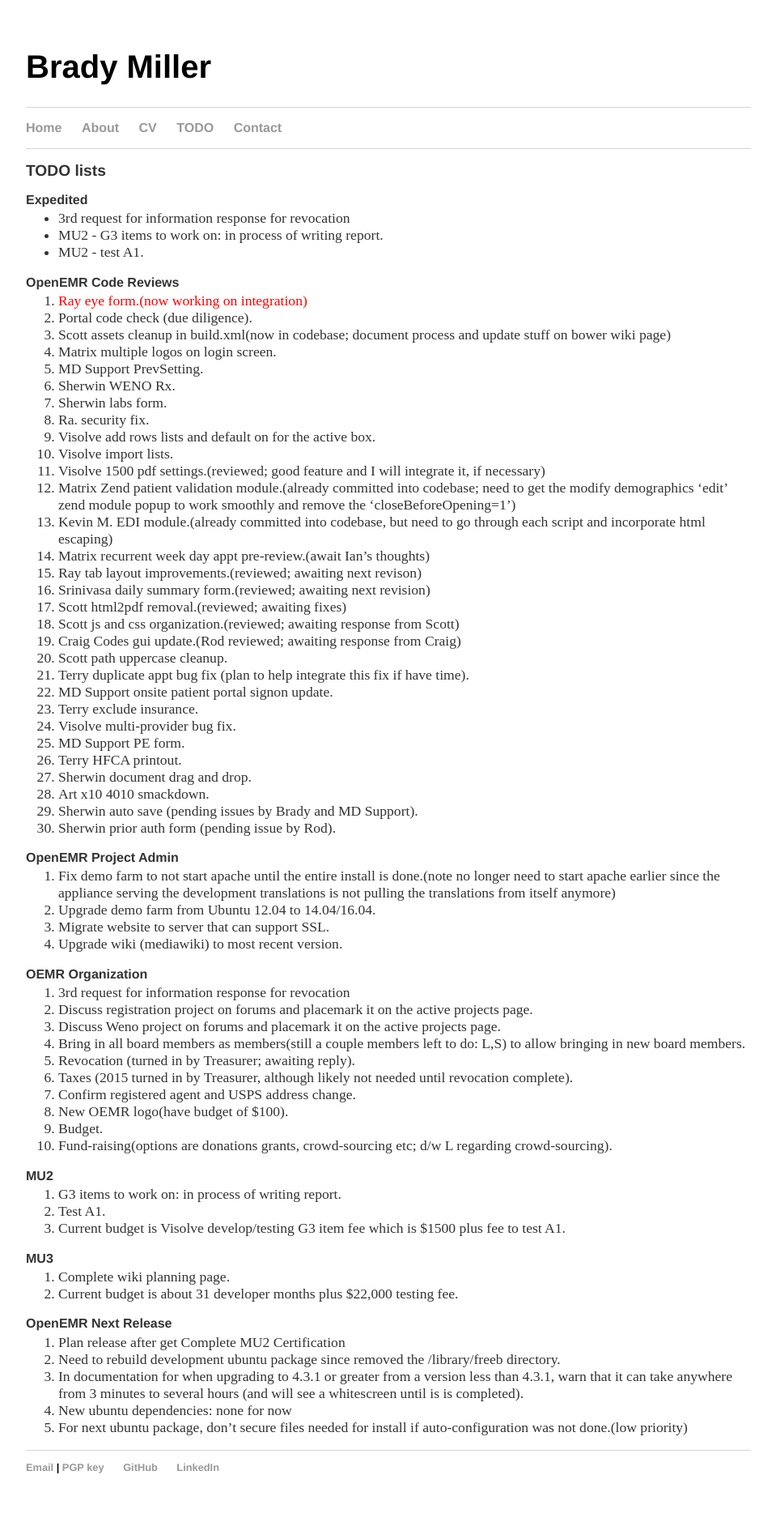
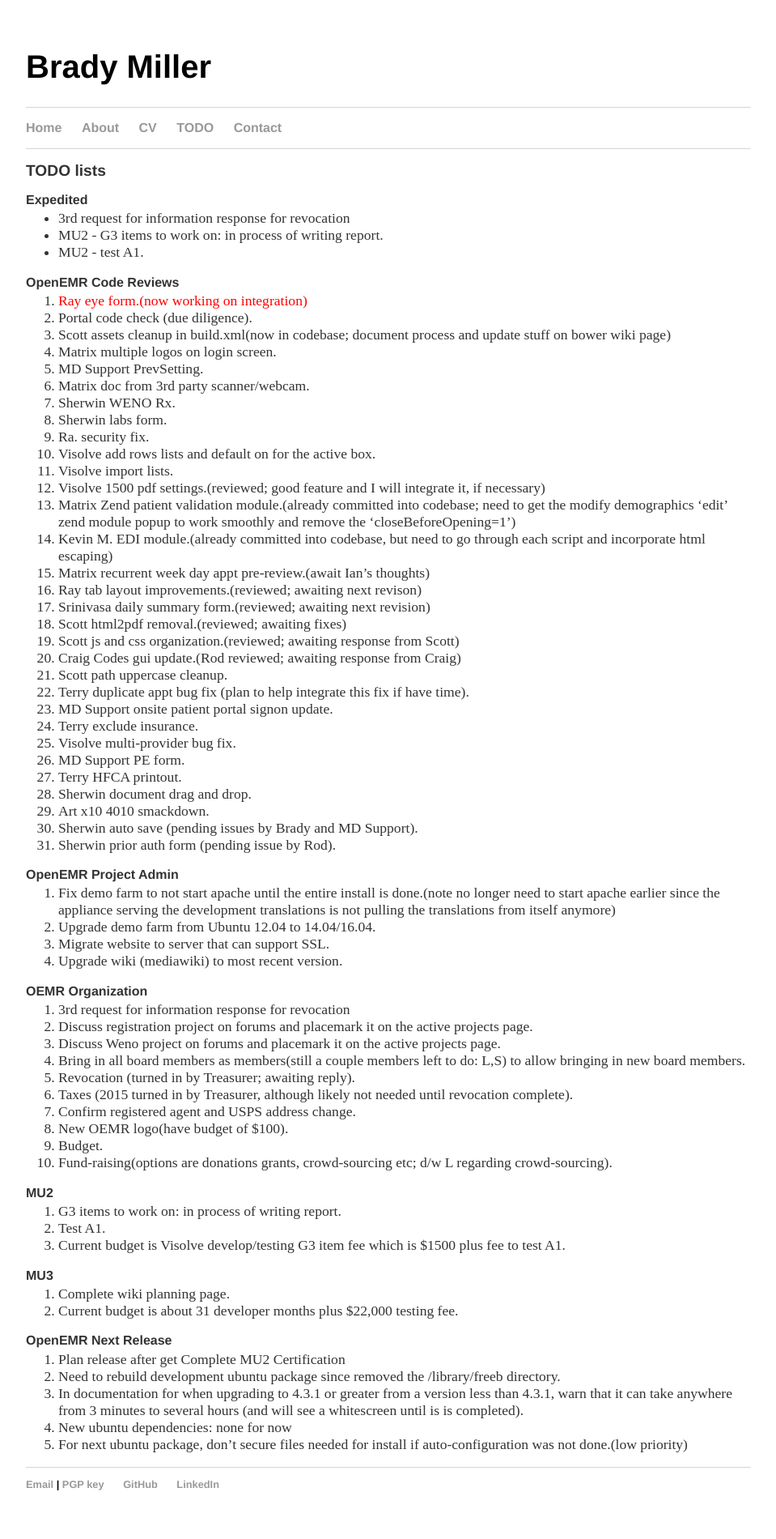
Before and after one commit to bradymiller/bradymiller.github.io, a Jekyll site: the page built from todo/index.md, in a window 1280 px wide. Shown: the whole page at 81% size, without its empty margins (160-1119 px from the left). Built offline with Jekyll 4.4.1, drawn with Linux system fonts in a browser that asks for light colours; before the commit the page ends 1879 px from its top, so only the background shows below that.

Commit message:
Update todo list

```diff
--- a/todo/index.md
+++ b/todo/index.md
@@ -14,6 +14,7 @@
 1. Scott assets cleanup in build.xml(now in codebase; document process and update stuff on bower wiki page)
 1. Matrix multiple logos on login screen.
 1. MD Support PrevSetting.
+1. Matrix doc from 3rd party scanner/webcam.
 1. Sherwin WENO Rx.
 1. Sherwin labs form.
 1. Ra. security fix.
```
